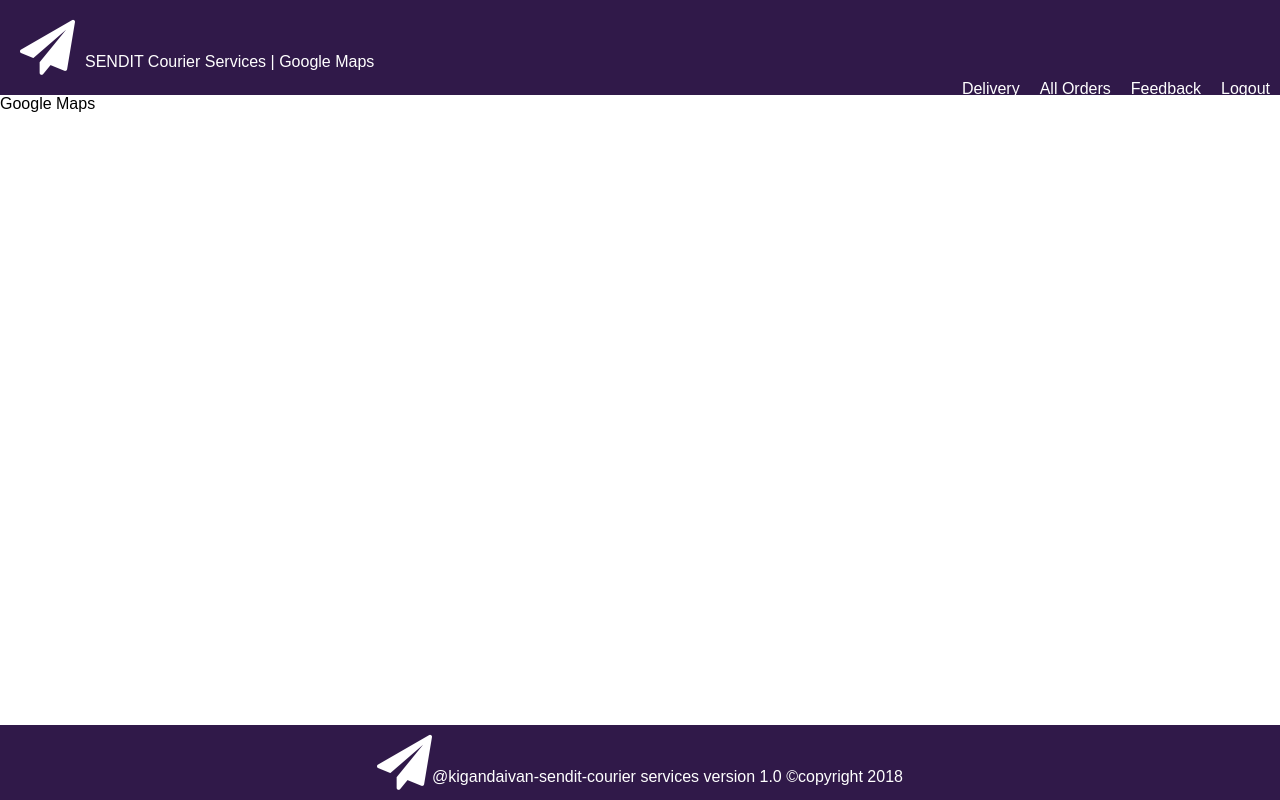
After one commit to zydplatform/APP-SENDIT, a Python web app: template UI/templates/google_maps.html in a window 1280 px wide. The commit adds this page. Run offline with Jinja, Linux system fonts and the light colour scheme; the template is opened without the code that fills it, so the values that code supplies are empty; some libraries are stand-ins or nearby versions.

Commit message:
ft-UI-features

```diff
--- /dev/null
+++ b/UI/templates/google_maps.html
@@ -0,0 +1,42 @@
+<!DOCTYPE html>
+<html lang="en">
+<head>
+    <meta charset="UTF-8">
+    <meta name="viewport" content="width=device-width, initial-scale=1.0">
+    <meta http-equiv="X-UA-Compatible" content="ie=edge">
+    <link rel="stylesheet" href="../static/main.css">
+
+    <title>Google Map Location</title>
+</head>
+<body>
+
+<!DOCTYPE html>
+<html lang="en">
+<head>
+    <meta charset="UTF-8">
+    <meta name="viewport" content="width=device-width, initial-scale=1.0">
+    <meta http-equiv="X-UA-Compatible" content="ie=edge">
+    <link rel="stylesheet" href="../static/main.css">
+    <link rel="stylesheet" href="../static/font-awesome/css/font-awesome.min.css">
+    <title>SENDIT</title>
+</head>
+<body>
+    <div class="header"><i class="fa fa-paper-plane"></i>SENDIT Courier Services  |  Google Maps</div>
+    <div class="links">
+            <a href="../../index.html">Logout</a>
+            <a href="../templates/contact.html">Feedback</a>
+            <a href="../templates/view_orders.html">All Orders </a>
+            <a href="../templates/delivery_form.html">Delivery </a>
+
+    </div>
+    <div class="container">
+    <div id="google_map">Google Maps </div>
+    <script src="../static/maps.js"></script>
+    <script src="https://maps.googleapis.com/maps/api/js"></script>
+</body>
+</html>
+
+        <div class="footer"><i class="fa fa-paper-plane"></i>@kigandaivan-sendit-courier services version 1.0 &copy;copyright 2018</div>
+    </div>
+</body>
+</html>
--- a/UI/templates/signup.html
+++ b/UI/templates/signup.html
@@ -40,7 +40,7 @@
                             <div class="col-75"><input type="password" required id="confirm" onfocus="this.value=''" placeholder="please confirm password"></div>
                     </div>
 
-                    <input type="submit" value="Submit" id="submit">
+                    <input type="submit" value="Submit">
                 </div>
             </form>
         </div>
```
